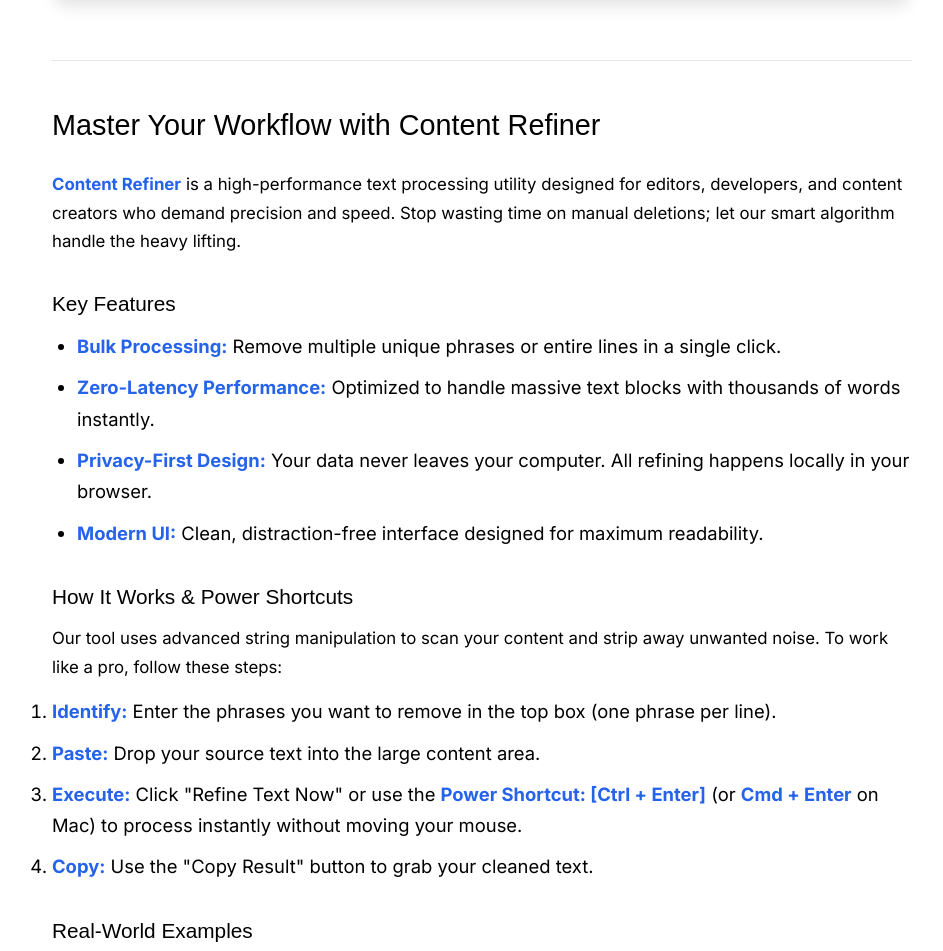
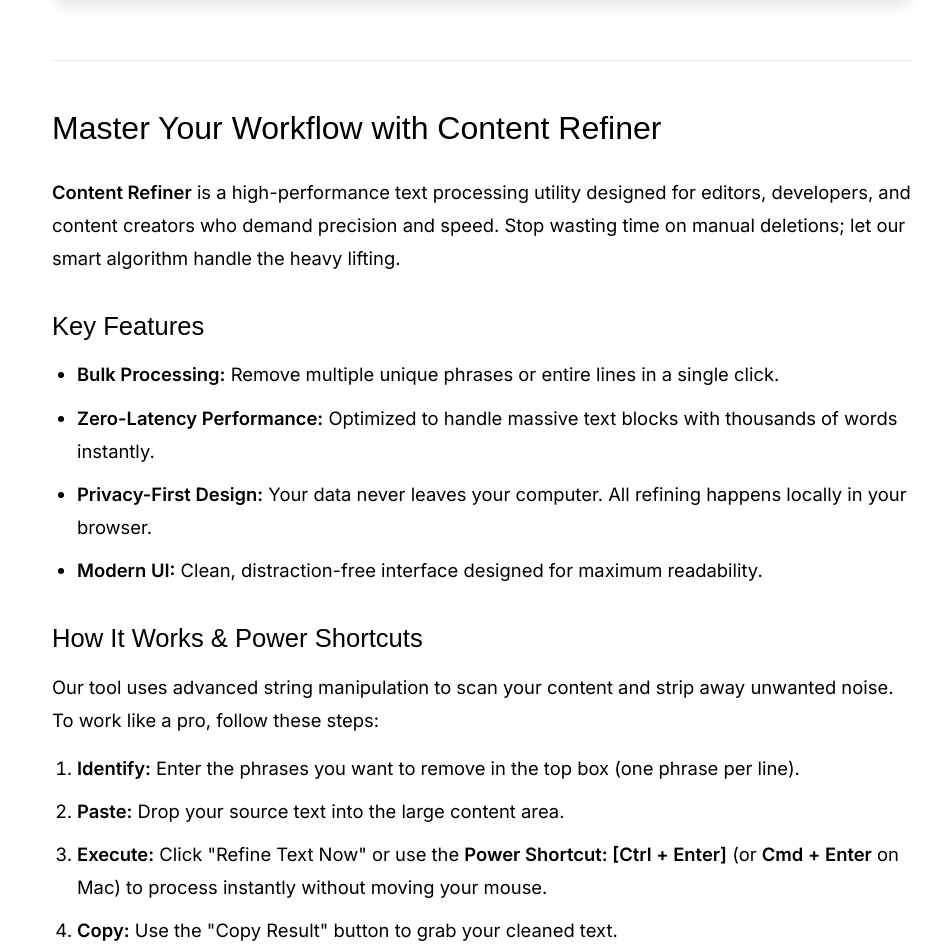
Before and after one commit to digitrvx/content-refiner, a plain HTML site: page index.html in a window 1280 px wide. Shown: the part 844-1795 px from the top of the page, without its empty margins (158-1101 px from the left). Drawn offline with Linux system fonts and the light colour scheme.

Commit message:
Update index.html

```diff
--- a/index.html
+++ b/index.html
@@ -85,6 +85,35 @@
         /* ส่วนเนื้อหาในบทความ (Article Body) */
         .content-section p, .content-section li {
             font-size: 1.15rem; /* ขยายขนาดเนื้อหาให้อ่านง่าย */
+        }
+        #article-body h2 {
+            font-family: 'Kanit', sans-serif;
+            font-size: 2rem;
+            color: #000000;
+            margin-bottom: 20px;
+        }
+
+        #article-body h3 {
+            font-family: 'Kanit', sans-serif;
+            font-size: 1.6rem;
+            color: #000000;
+            margin-top: 30px;
+        }
+
+        #article-body p, #article-body li {
+            font-size: 1.15rem; /* ขยายฟอนต์ไทยให้อ่านง่าย */
+            color: #000000;
+            line-height: 1.8;
+        }
+
+        #article-body strong {
+            color: #000000;
+            font-weight: 600;
+        }
+
+        #article-body ul, #article-body ol {
+            margin-left: 25px;
+            margin-bottom: 20px;
         }
 
         /* ปรับแต่ง Textarea และ Input ให้ใช้ Noto+Sans+Thai+Looped ด้วยเพื่อให้ภาษาไทยอ่านง่าย */
```
